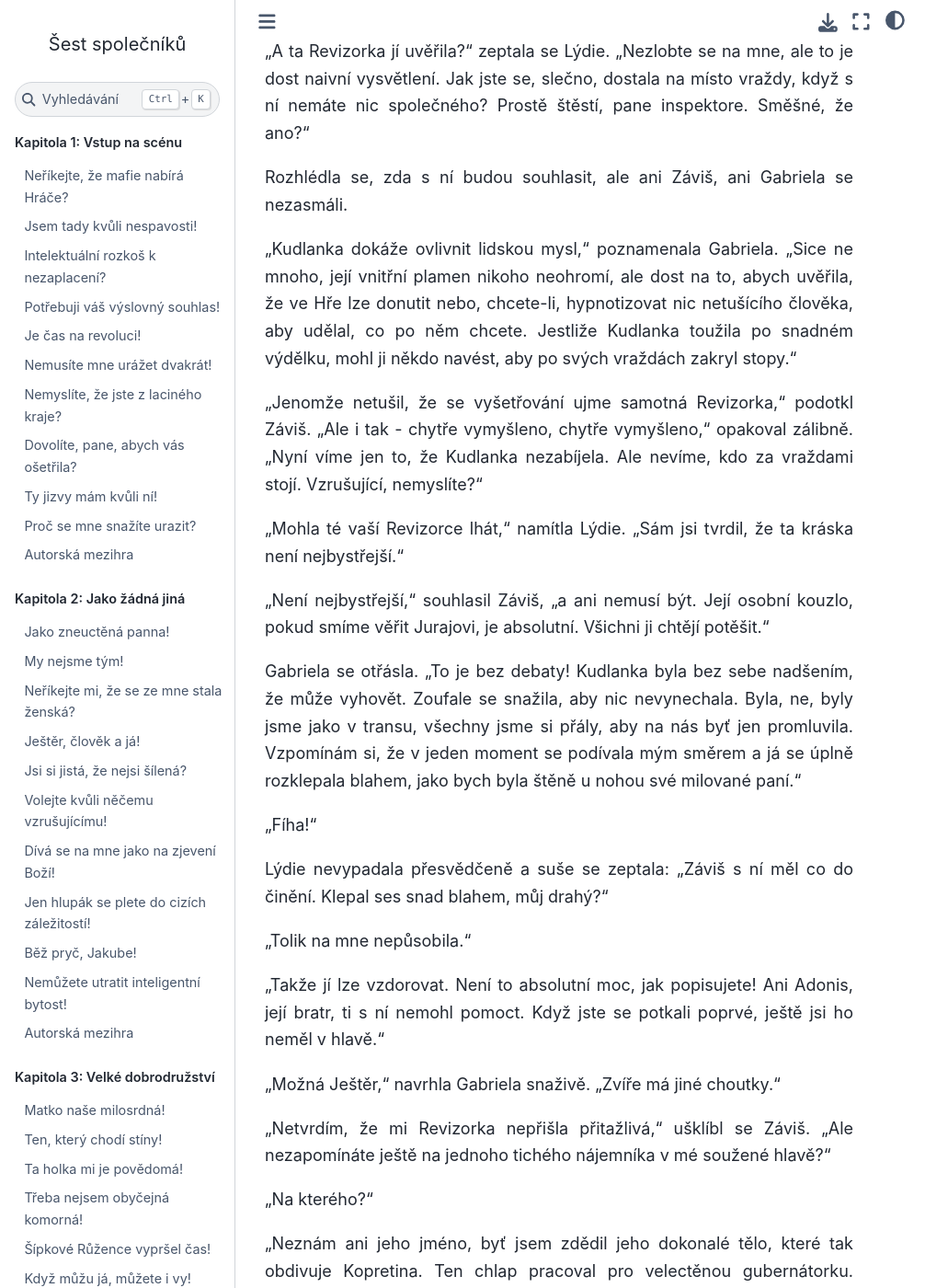
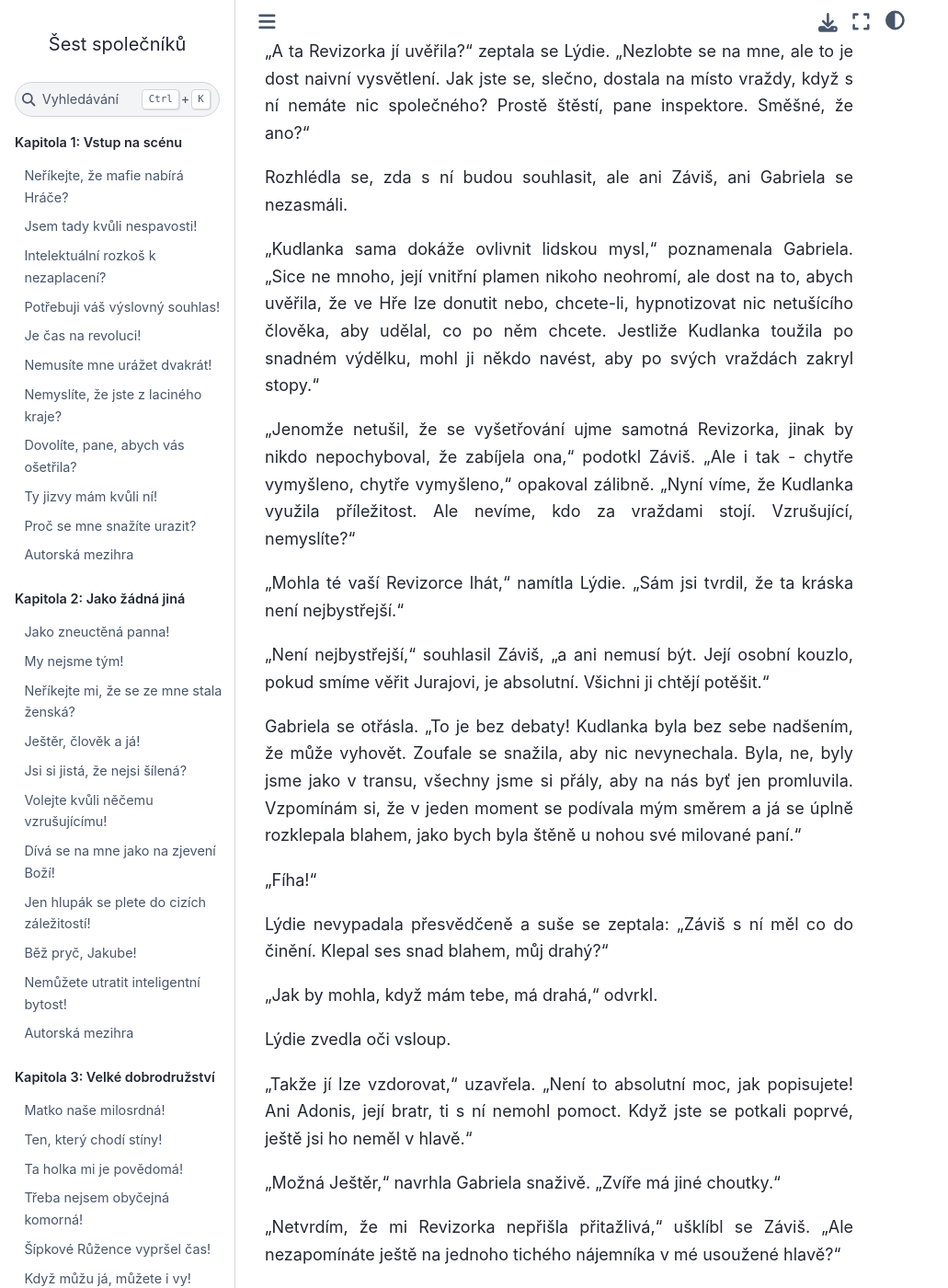
Before and after one commit to hanpari/sest-spolecniku, a Sphinx documentation site: the page built from source/sest_spolecniku/016-vyvrcholeni-a-peripetie/04.md, in a window 1280 px wide and 1400 px high, scrolled down 3891 px. Shown: the whole window at 92% size, without its empty margins (0-1031 px from the left). Built offline with Sphinx 7.4.7 and the Sphinx Book theme 1.1.4, drawn with Linux system fonts in a browser that asks for light colours; some of the changed text lies outside the part shown.

Commit message:
Update 04.md

```diff
--- a/source/sest_spolecniku/016-vyvrcholeni-a-peripetie/04.md
+++ b/source/sest_spolecniku/016-vyvrcholeni-a-peripetie/04.md
@@ -96,15 +96,15 @@
 
 "Kde je tedy vzala?"
 
-"Kudlanka tvrdí, že měla vnuknutí, kde dojde k dalšímu úmrtí. Stačilo být jen včas na správném místě a počkat."
+"Kudlanka tvrdí, že měla vnuknutí, kde dojde k dalšímu úmrtí. Stačilo být včas na správném místě a počkat."
 
 "A ta Revizorka jí uvěřila?" zeptala se Lýdie. "Nezlobte se na mne, ale to je dost naivní vysvětlení. Jak jste se, slečno, dostala na místo vraždy, když s ní nemáte nic společného? Prostě štěstí, pane inspektore. Směšné, že ano?"
 
 Rozhlédla se, zda s ní budou souhlasit, ale ani Záviš, ani Gabriela se nezasmáli.
 
-"Kudlanka dokáže ovlivnit lidskou mysl," poznamenala Gabriela. "Sice ne mnoho, její vnitřní plamen nikoho neohromí, ale dost na to, abych uvěřila, že ve Hře lze donutit nebo, chcete-li, hypnotizovat nic netušícího člověka, aby udělal, co po něm chcete. Jestliže Kudlanka toužila po snadném výdělku, mohl ji někdo navést, aby po svých vraždách zakryl stopy."
+"Kudlanka sama dokáže ovlivnit lidskou mysl," poznamenala Gabriela. "Sice ne mnoho, její vnitřní plamen nikoho neohromí, ale dost na to, abych uvěřila, že ve Hře lze donutit nebo, chcete-li, hypnotizovat nic netušícího člověka, aby udělal, co po něm chcete. Jestliže Kudlanka toužila po snadném výdělku, mohl ji někdo navést, aby po svých vraždách zakryl stopy."
 
-"Jenomže netušil, že se vyšetřování ujme samotná Revizorka," podotkl Záviš. "Ale i tak - chytře vymyšleno, chytře vymyšleno," opakoval zálibně. "Nyní víme jen to, že Kudlanka nezabíjela. Ale nevíme, kdo za vraždami stojí. Vzrušující, nemyslíte?"
+"Jenomže netušil, že se vyšetřování ujme samotná Revizorka, jinak by nikdo nepochyboval, že zabíjela ona," podotkl Záviš. "Ale i tak - chytře vymyšleno, chytře vymyšleno," opakoval zálibně. "Nyní víme, že Kudlanka využila příležitost. Ale nevíme, kdo za vraždami stojí. Vzrušující, nemyslíte?"
 
 "Mohla té vaší Revizorce lhát," namítla Lýdie. "Sám jsi tvrdil, že ta kráska není nejbystřejší."
 
@@ -116,13 +116,15 @@
 
 Lýdie nevypadala přesvědčeně a suše se zeptala: "Záviš s ní měl co do činění. Klepal ses snad blahem, můj drahý?"
 
-"Tolik na mne nepůsobila."
+"Jak by mohla, když mám tebe, má drahá," odvrkl.
 
-"Takže jí lze vzdorovat. Není to absolutní moc, jak popisujete! Ani Adonis, její bratr, ti s ní nemohl pomoct. Když jste se potkali poprvé, ještě jsi ho neměl v hlavě."
+Lýdie zvedla oči vsloup.
+
+"Takže jí lze vzdorovat," uzavřela. "Není to absolutní moc, jak popisujete! Ani Adonis, její bratr, ti s ní nemohl pomoct. Když jste se potkali poprvé, ještě jsi ho neměl v hlavě."
 
 "Možná Ještěr," navrhla Gabriela snaživě. "Zvíře má jiné choutky."
 
-"Netvrdím, že mi Revizorka nepřišla přitažlivá," ušklíbl se Záviš. "Ale nezapomínáte ještě na jednoho tichého nájemníka v mé soužené hlavě?"
+"Netvrdím, že mi Revizorka nepřišla přitažlivá," ušklíbl se Záviš. "Ale nezapomínáte ještě na jednoho tichého nájemníka v mé usoužené hlavě?"
 
 "Na kterého?"
 
@@ -132,9 +134,9 @@
 
 "Co prosím?"
 
-"Prostě nejsi ani za mák romantický," usekla Lýdie trpce. "U tebe nemá žádná šanci."
+"Prostě nejsi ani za mák smyslný," usekla Lýdie trpce. "U tebe neměla žádnou šanci. I ta poblázněná Světlana tvrdí, že jsi romantické dřevo."
 
-"Až na tebe, má milá, až na tebe," opravil ji Záviš a dotklo se ho, že se Lýdie ušklíbla pravým ještěřím úsměvem. *To je snad epidemie,* pomyslel si nešťastně. *Už i ona trpí na tyhle maniakální tiky!*
+"Pokud nejde o tebe, má milá," opravil ji Záviš a dotklo se ho, že se Lýdie ušklíbla pravým ještěřím úsměvem. *To je snad epidemie,* pomyslel si nešťastně. *Už i ona trpí na tyhle maniakální tiky!*
 
 "V každém případě," podotkl, "Kudlanka se provinila proti zákonům svého světa, takže ji můžeme považovat za vyřízenou veličinu."
 
```
Also changed, not shown: other parts of source/sest_spolecniku/016-vyvrcholeni-a-peripetie/04.md (+5 -5 lines).
